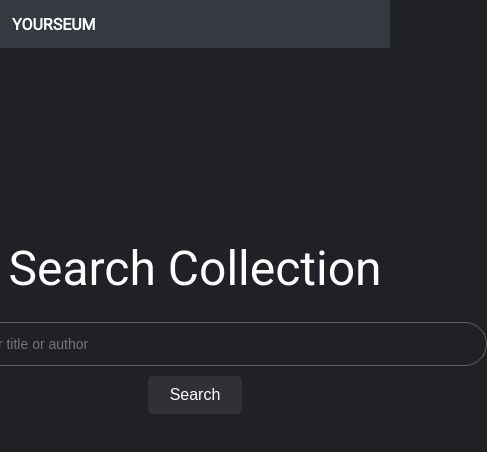
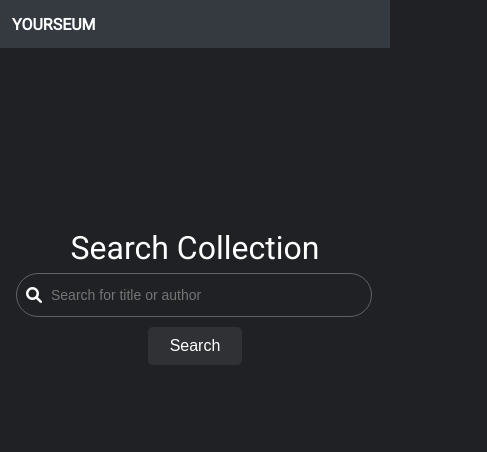
Before and after one commit to mgmauriello/ajax-project, a website: page index.html in a window 390 px wide. Shown: the whole page, 487 px wide, since content can reach past the window. Drawn offline with Linux system fonts and the light colour scheme.

Commit message:
fixed media queries errors. #2

```diff
--- a/css/layout.css
+++ b/css/layout.css
@@ -32,18 +32,15 @@
   text-align: center;
 }
 
-@media screen and (max-width: 768px) {
+@media screen and (min-width: 300px) and (max-width: 768px) {
   .container {
     min-width: 375px;
   }
-
-   #Search {
-    width:100%;
-    height:150px;
-    float:left;
+  .media {
+    min-width: 100px;
+  }
+  .search-heading {
+    font-size: 2rem;
   }
 
-  .header {
-    font-size: 1.2rem;
-  }
 }
--- a/css/styles.css
+++ b/css/styles.css
@@ -73,7 +73,6 @@ form {
 }
 .search-bar {
   display: flex;
-  z-index: 3;
   background: #202124;
   border: 1px solid #5f6368;
   box-shadow: none;
@@ -84,17 +83,23 @@ form {
   text-align: left;
   height: 44px;
   font-size: 14px;
-  width: 638px;
-  max-width: 584px;
-  min-width: 300px;
 }
 
 .fa-magnifying-glass {
   color: white;
   text-align: left;
   position: relative;
-  top: 32px;
-  right: 272px;
+  left: 26px;
+}
+.input-wrapper {
+  display: flex;
+  justify-content: space-between;
+  margin-right: 18px;
+
+}
+
+input.search-bar {
+  width: 100%;
 }
 
 input::placeholder {
--- a/index.html
+++ b/index.html
@@ -26,12 +26,10 @@
     <div data-view="search-page" class="view container form-search search-container center">
       <form id="search-form" class="search-container">
         <div class="column-half margin-auto">
-          <div class="row center search-margin">
-            <div class="center">
-              <h1 class="center">Search Collection</h1>
-              <form>
-                <div class="input-icon">
-                  <i class="fa-solid fa-magnifying-glass"></i>
+          <h1 class="search-heading center">Search Collection</h1>
+          <form class="media">
+            <div class="input-wrapper center">
+              <div class="fa-solid fa-magnifying-glass"></div>
               <input
                 required id="search" class="search-bar center" name="search"
                 type="text" placeholder="Search for title or author">
@@ -40,8 +38,6 @@
               <input type="submit" name="search" value="Search" class="search-button"></input>
             </div>
           </form>
-            </div>
-          </div>
         </div>
       </form>
     </div>
```
Lines whose indentation alone changed are shown as unchanged.
